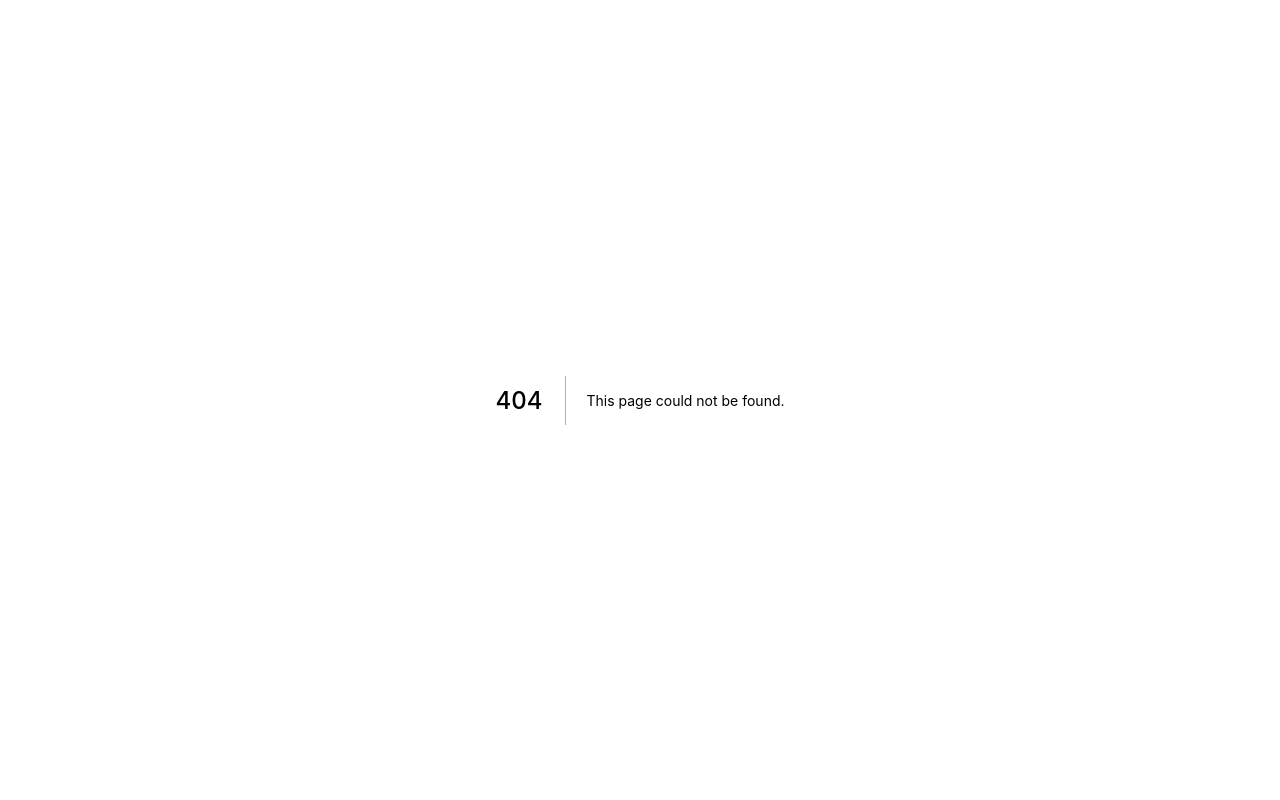
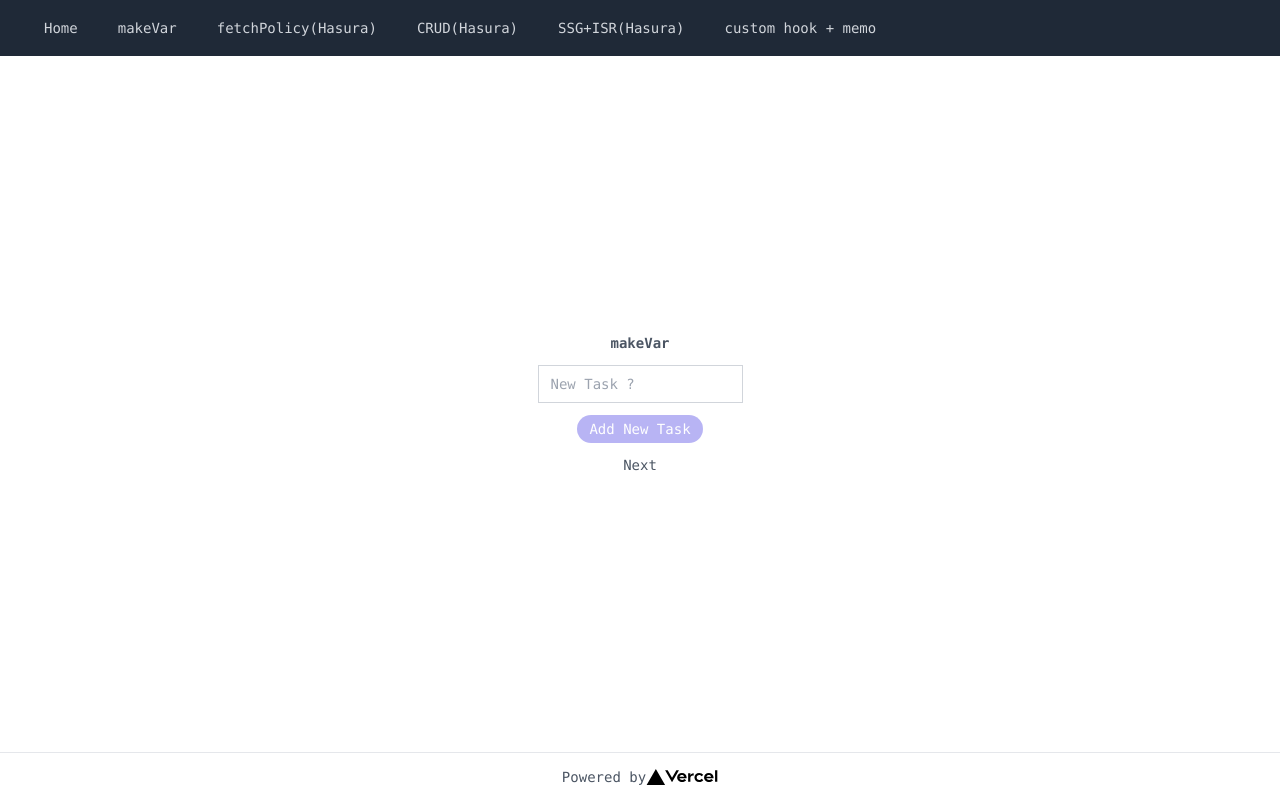
Before and after one commit to tatsuro13/nextjs-graphql-hasura1, a Next.js app: page /local-state-a in a window 1280 px wide. Before the commit this address had no page. Built offline with nearby package versions, Linux system fonts and the light colour scheme.

Commit message:
makeVarテスト

```diff
--- /dev/null
+++ b/cache.ts
@@ -0,0 +1,7 @@
+import { makeVar } from '@apollo/client';
+
+interface Task {
+  title: string;
+}
+
+export const todoVar = makeVar<Task[]>([]);
--- /dev/null
+++ b/components/LocalStateA.tsx
@@ -0,0 +1,54 @@
+import { useReactiveVar } from '@apollo/client';
+import Link from 'next/link';
+import React, { ChangeEvent } from 'react';
+import { FormEvent } from 'react';
+import { useState } from 'react';
+import { VFC } from 'react';
+import { todoVar } from '../cache';
+
+const LocalStateA: VFC = () => {
+  const [input, setInput] = useState('');
+  const todos = useReactiveVar(todoVar);
+  const handleSubmit = (e: FormEvent<HTMLFormElement>) => {
+    e.preventDefault();
+    todoVar([...todoVar(), { title: input }]);
+    setInput('');
+  };
+  return (
+    <>
+      <p className="mb-3 font-bold">makeVar</p>
+      {todos?.map((task, index) => {
+        return (
+          <p className="mb-0 y-1" key={index}>
+            {task.title}
+          </p>
+        );
+      })}
+      <form
+        className="flex flex-col justify-center items-center"
+        onSubmit={handleSubmit}
+      >
+        <input
+          className="mb-3 px-3 py-2 border border-gray-300"
+          placeholder="New Task ?"
+          value={input}
+          onChange={(e: ChangeEvent<HTMLInputElement>) => {
+            setInput(e.target.value);
+          }}
+        />
+        <button
+          className="disabled:opacity-40 mb-3 py-1 px-3 text-white bg-indigo-600 hover:bg-indigo-700 rounded-2xl focus:outline-none"
+          disabled={!input}
+          type="submit"
+        >
+          Add New Task
+        </button>
+        <Link href="/local-state-b">
+          <a>Next</a>
+        </Link>
+      </form>
+    </>
+  );
+};
+
+export default LocalStateA;
--- /dev/null
+++ b/components/LocalStateB.tsx
@@ -0,0 +1,25 @@
+import { useReactiveVar } from '@apollo/client';
+import Link from 'next/link';
+import React from 'react';
+import { VFC } from 'react';
+import { todoVar } from '../cache';
+
+const LocalStateB: VFC = () => {
+  const todos = useReactiveVar(todoVar);
+  return (
+    <>
+      {todos.map((task, index) => {
+        return (
+          <p className="mb-3" key={index}>
+            {task.title}
+          </p>
+        );
+      })}
+      <Link href="/local-state-a">
+        <a>Back</a>
+      </Link>
+    </>
+  );
+};
+
+export default LocalStateB;
--- /dev/null
+++ b/pages/local-state-a.tsx
@@ -0,0 +1,13 @@
+import React, { VFC } from 'react';
+import Layout from '../components/Layout';
+import LocalStateA from '../components/LocalStateA';
+
+const LocalStatePageA: VFC = () => {
+  return (
+    <Layout title="Local State A">
+      <LocalStateA />
+    </Layout>
+  );
+};
+
+export default LocalStatePageA;
--- /dev/null
+++ b/pages/local-state-b.tsx
@@ -0,0 +1,13 @@
+import React, { VFC } from 'react';
+import Layout from '../components/Layout';
+import LocalStateB from '../components/LocalStateB';
+
+const LocalStatePageB: VFC = () => {
+  return (
+    <Layout title="Local State B">
+      <LocalStateB />
+    </Layout>
+  );
+};
+
+export default LocalStatePageB;
--- a/tailwind.config.js
+++ b/tailwind.config.js
@@ -5,7 +5,7 @@
     extend: {},
   },
   variants: {
-    extend: {},
+    extend: { opacity: ['disabled'] },
   },
   plugins: [],
-}
+};
```
Also changed, not shown: lib/apploClient.ts (added), 1 other file (tests, documents, lock files or other folders).
